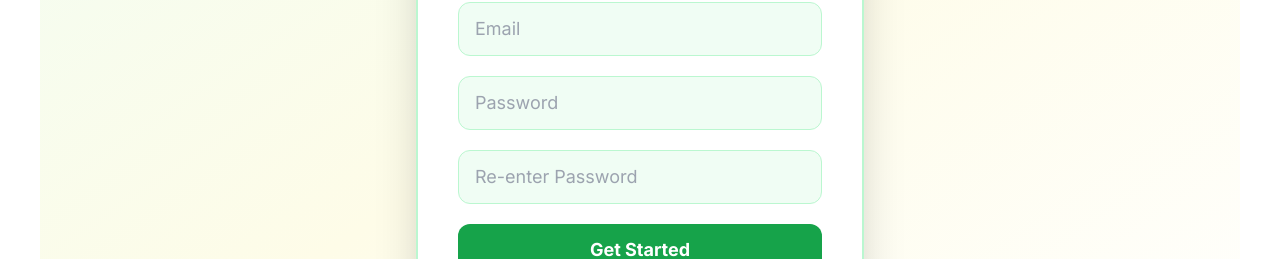
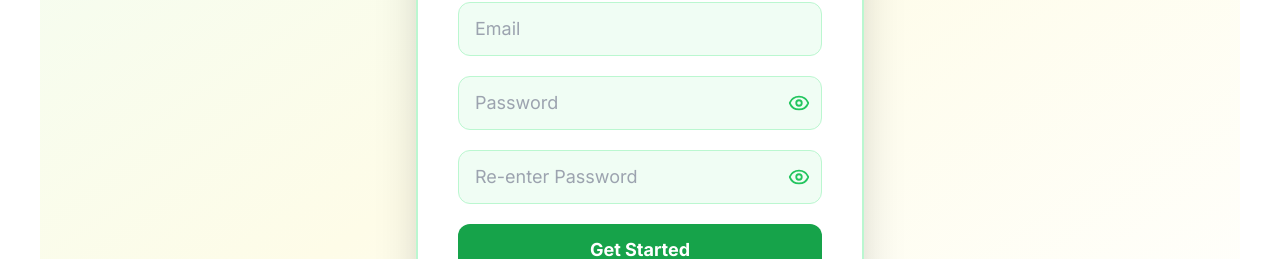
Before and after one commit to rahul-4125/budgetwise, a React (Vite) app: page /signup in a window 1280 px wide. Shown: the part 380-639 px from the top of the page. Built offline with nearby package versions, Linux system fonts and the light colour scheme.

Commit message:
Add password visibility toggle
Added an eye icon to the password input fields in both the Sign In and Sign Up pages to toggle password visibility.

```diff
--- a/src/pages/SignIn.tsx
+++ b/src/pages/SignIn.tsx
@@ -2,11 +2,13 @@
 import { useState, useEffect } from "react";
 import { Link, useNavigate } from "react-router-dom";
 import { toast } from "@/hooks/use-toast";
+import { Eye, EyeOff } from "lucide-react";
 
 export default function SignIn() {
   const [email, setEmail] = useState("");
   const [pass, setPass] = useState("");
   const [loading, setLoading] = useState(false);
+  const [showPassword, setShowPassword] = useState(false);
   const navigate = useNavigate();
 
   // Ensure dark mode toggles page background as well
@@ -60,14 +62,25 @@ export default function SignIn() {
             onChange={e => setEmail(e.target.value)}
             className="bg-green-50 dark:bg-neutral-800 border border-green-200 dark:border-green-700 rounded-xl px-4 py-3 text-lg outline-none focus:ring-2 focus:ring-green-300 dark:focus:ring-green-800 transition text-black dark:text-white"
           />
+          <div className="relative">
             <input
-            type="password"
+              type={showPassword ? "text" : "password"}
               placeholder="Password"
               required
               value={pass}
               onChange={e => setPass(e.target.value)}
-            className="bg-green-50 dark:bg-neutral-800 border border-green-200 dark:border-green-700 rounded-xl px-4 py-3 text-lg outline-none focus:ring-2 focus:ring-green-300 dark:focus:ring-green-800 transition text-black dark:text-white"
+              className="bg-green-50 dark:bg-neutral-800 border border-green-200 dark:border-green-700 rounded-xl px-4 py-3 text-lg outline-none focus:ring-2 focus:ring-green-300 dark:focus:ring-green-800 transition text-black dark:text-white w-full pr-12"
             />
+            <button
+              type="button"
+              tabIndex={-1}
+              className="absolute right-3 top-1/2 transform -translate-y-1/2 text-green-500 hover:text-green-700 dark:text-green-400 dark:hover:text-green-200"
+              onClick={() => setShowPassword(v => !v)}
+              aria-label={showPassword ? "Hide password" : "Show password"}
+            >
+              {showPassword ? <EyeOff size={22} /> : <Eye size={22} />}
+            </button>
+          </div>
           <button
             type="submit"
             className="w-full bg-green-600 text-white py-3 rounded-xl font-semibold text-lg hover:bg-green-700 hover:scale-105 transition"
--- a/src/pages/SignUp.tsx
+++ b/src/pages/SignUp.tsx
@@ -2,6 +2,7 @@
 import { useState, useEffect } from "react";
 import { Link, useNavigate } from "react-router-dom";
 import { toast } from "@/hooks/use-toast";
+import { Eye, EyeOff } from "lucide-react";
 
 export default function SignUp() {
   const [name, setName] = useState("");
@@ -9,6 +10,8 @@ export default function SignUp() {
   const [pass, setPass] = useState("");
   const [repass, setRepass] = useState("");
   const [loading, setLoading] = useState(false);
+  const [showPassword, setShowPassword] = useState(false);
+  const [showRePassword, setShowRePassword] = useState(false);
   const navigate = useNavigate();
 
   // Ensure dark mode toggles page background as well
@@ -77,24 +80,46 @@ export default function SignUp() {
             onChange={e => setEmail(e.target.value)}
             className="bg-green-50 dark:bg-neutral-800 border border-green-200 dark:border-green-700 rounded-xl px-4 py-3 text-lg outline-none focus:ring-2 focus:ring-green-300 dark:focus:ring-green-800 transition text-black dark:text-white"
           />
+          <div className="relative">
             <input
-            type="password"
+              type={showPassword ? "text" : "password"}
               placeholder="Password"
               required
               value={pass}
               onChange={e => setPass(e.target.value)}
               minLength={6}
-            className="bg-green-50 dark:bg-neutral-800 border border-green-200 dark:border-green-700 rounded-xl px-4 py-3 text-lg outline-none focus:ring-2 focus:ring-green-300 dark:focus:ring-green-800 transition text-black dark:text-white"
+              className="bg-green-50 dark:bg-neutral-800 border border-green-200 dark:border-green-700 rounded-xl px-4 py-3 text-lg outline-none focus:ring-2 focus:ring-green-300 dark:focus:ring-green-800 transition text-black dark:text-white w-full pr-12"
             />
+            <button
+              type="button"
+              tabIndex={-1}
+              className="absolute right-3 top-1/2 transform -translate-y-1/2 text-green-500 hover:text-green-700 dark:text-green-400 dark:hover:text-green-200"
+              onClick={() => setShowPassword(v => !v)}
+              aria-label={showPassword ? "Hide password" : "Show password"}
+            >
+              {showPassword ? <EyeOff size={22} /> : <Eye size={22} />}
+            </button>
+          </div>
+          <div className="relative">
             <input
-            type="password"
+              type={showRePassword ? "text" : "password"}
               placeholder="Re-enter Password"
               required
               value={repass}
               onChange={e => setRepass(e.target.value)}
               minLength={6}
-            className="bg-green-50 dark:bg-neutral-800 border border-green-200 dark:border-green-700 rounded-xl px-4 py-3 text-lg outline-none focus:ring-2 focus:ring-green-300 dark:focus:ring-green-800 transition text-black dark:text-white"
+              className="bg-green-50 dark:bg-neutral-800 border border-green-200 dark:border-green-700 rounded-xl px-4 py-3 text-lg outline-none focus:ring-2 focus:ring-green-300 dark:focus:ring-green-800 transition text-black dark:text-white w-full pr-12"
             />
+            <button
+              type="button"
+              tabIndex={-1}
+              className="absolute right-3 top-1/2 transform -translate-y-1/2 text-green-500 hover:text-green-700 dark:text-green-400 dark:hover:text-green-200"
+              onClick={() => setShowRePassword(v => !v)}
+              aria-label={showRePassword ? "Hide password" : "Show password"}
+            >
+              {showRePassword ? <EyeOff size={22} /> : <Eye size={22} />}
+            </button>
+          </div>
           <button
             type="submit"
             className="w-full bg-green-600 text-white py-3 rounded-xl font-semibold text-lg hover:bg-green-700 hover:scale-105 transition"
```
Lines whose indentation alone changed are shown as unchanged.
